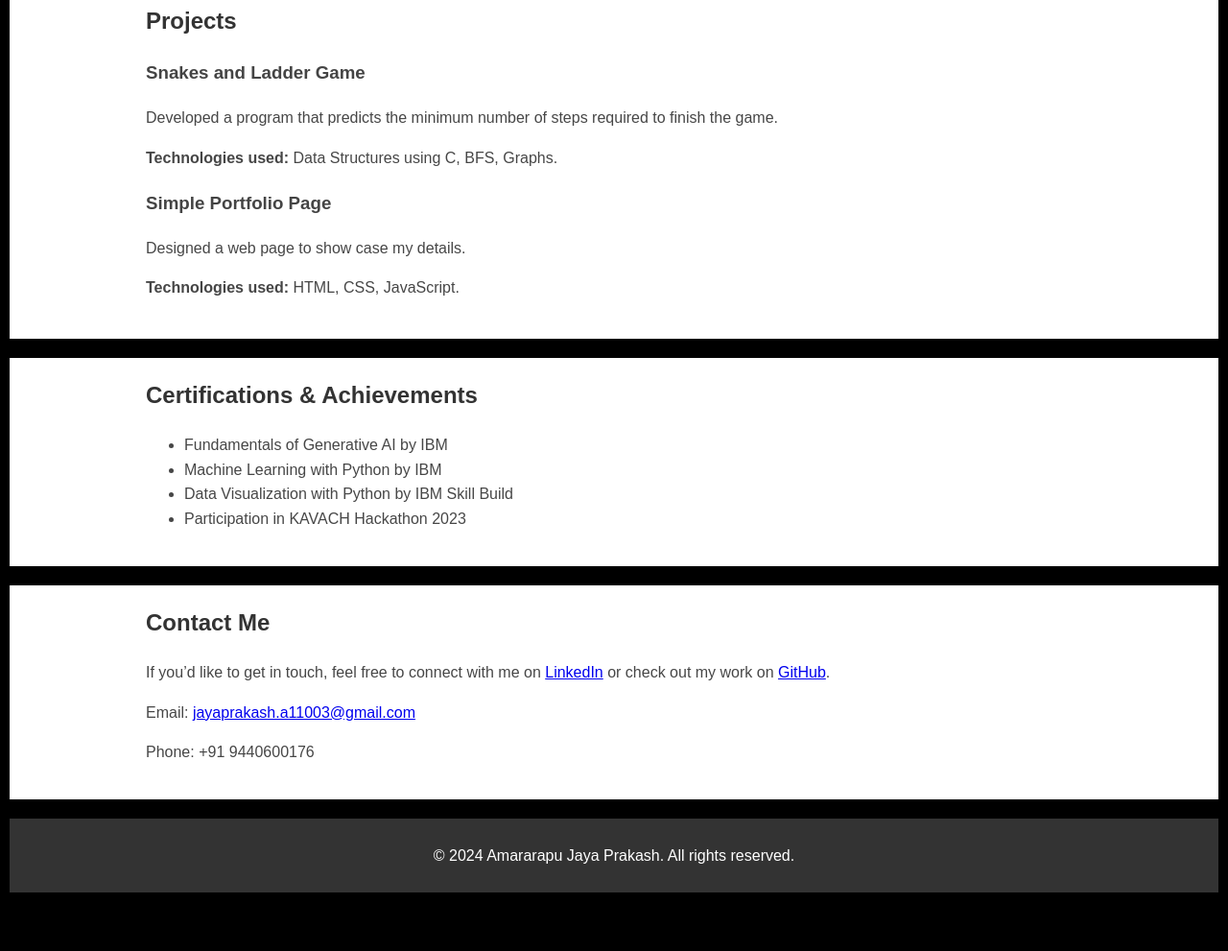
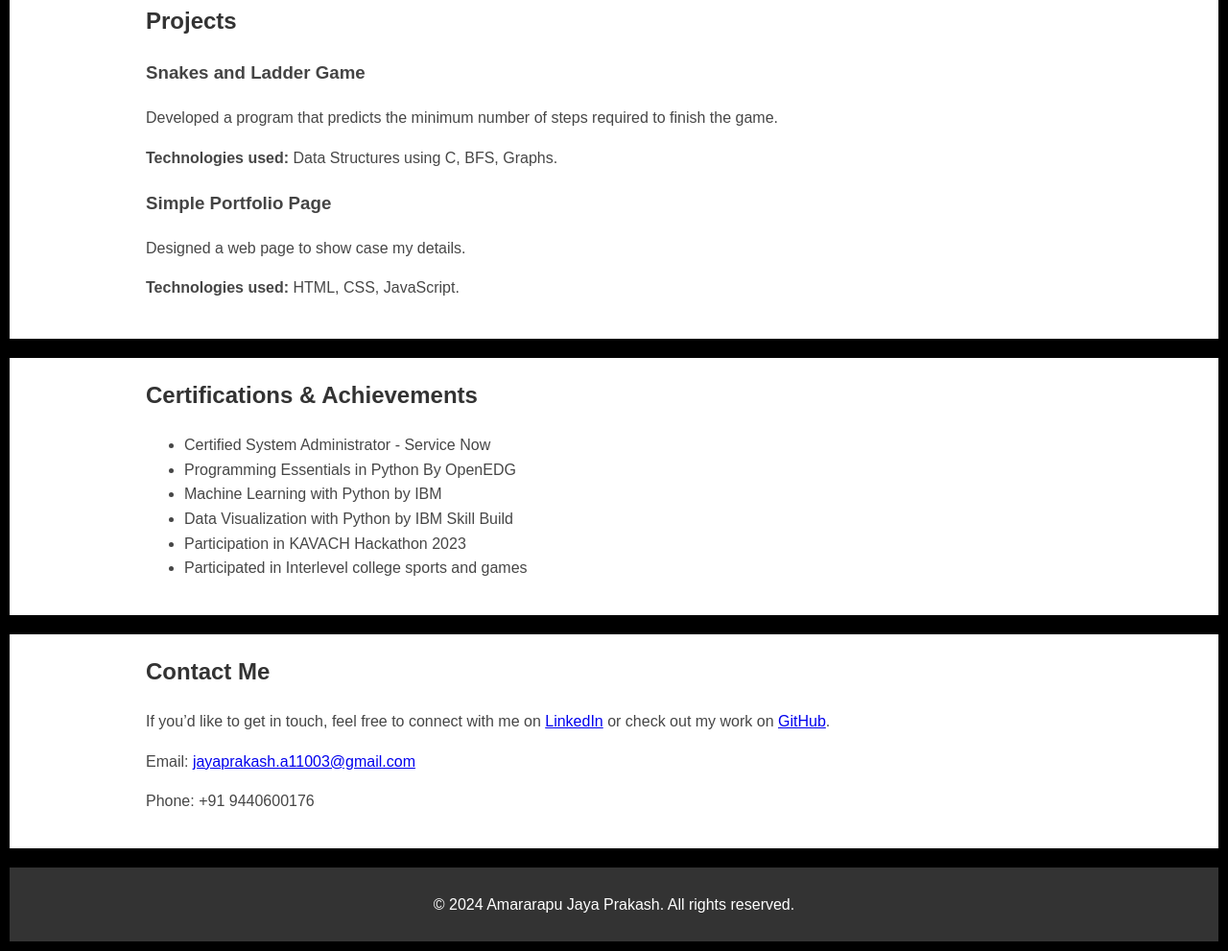
Before and after one commit to A-Jprakash/Simple-web-page, a plain HTML site: page index.html in a window 1280 px wide. Shown: the part 552-1543 px from the top of the page at 96% size. Before the commit the page ends 1492 px from the top, so only its background shows below. Drawn offline with Linux system fonts and the light colour scheme.

Commit message:
Update index.html

```diff
--- a/index.html
+++ b/index.html
@@ -55,10 +55,12 @@
         <div class="container">
             <h2>Certifications & Achievements</h2>
             <ul>
-                <li>Fundamentals of Generative AI by IBM</li>
+                <li>Certified System Administrator - Service Now</li>
+                <li>Programming Essentials in Python By OpenEDG</li>
                 <li>Machine Learning with Python by IBM</li>
                 <li>Data Visualization with Python by IBM Skill Build</li>
                 <li>Participation in KAVACH Hackathon 2023</li>
+                <li>Participated in Interlevel college sports and games</li>
 
             </ul>
         </div>
```
